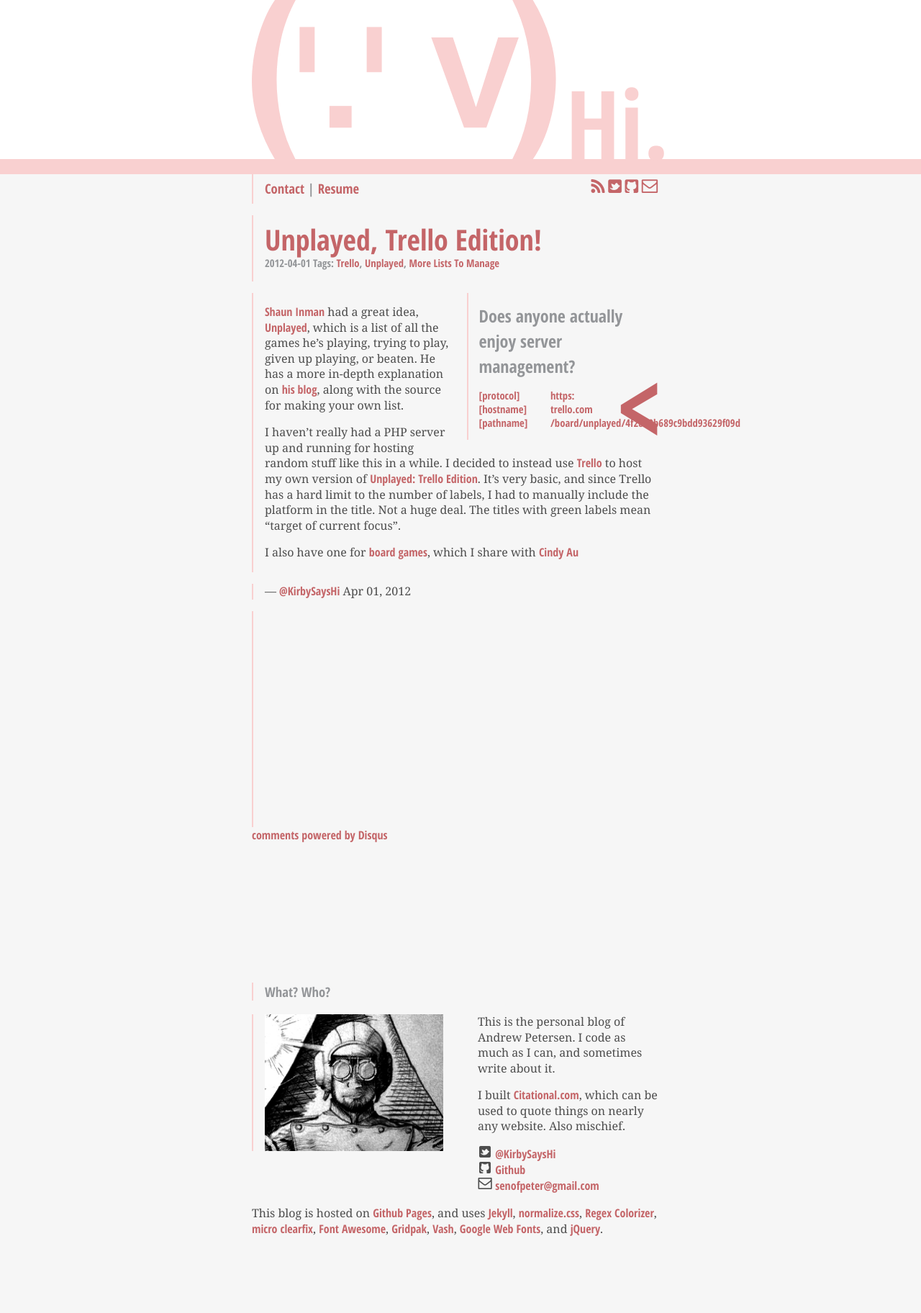
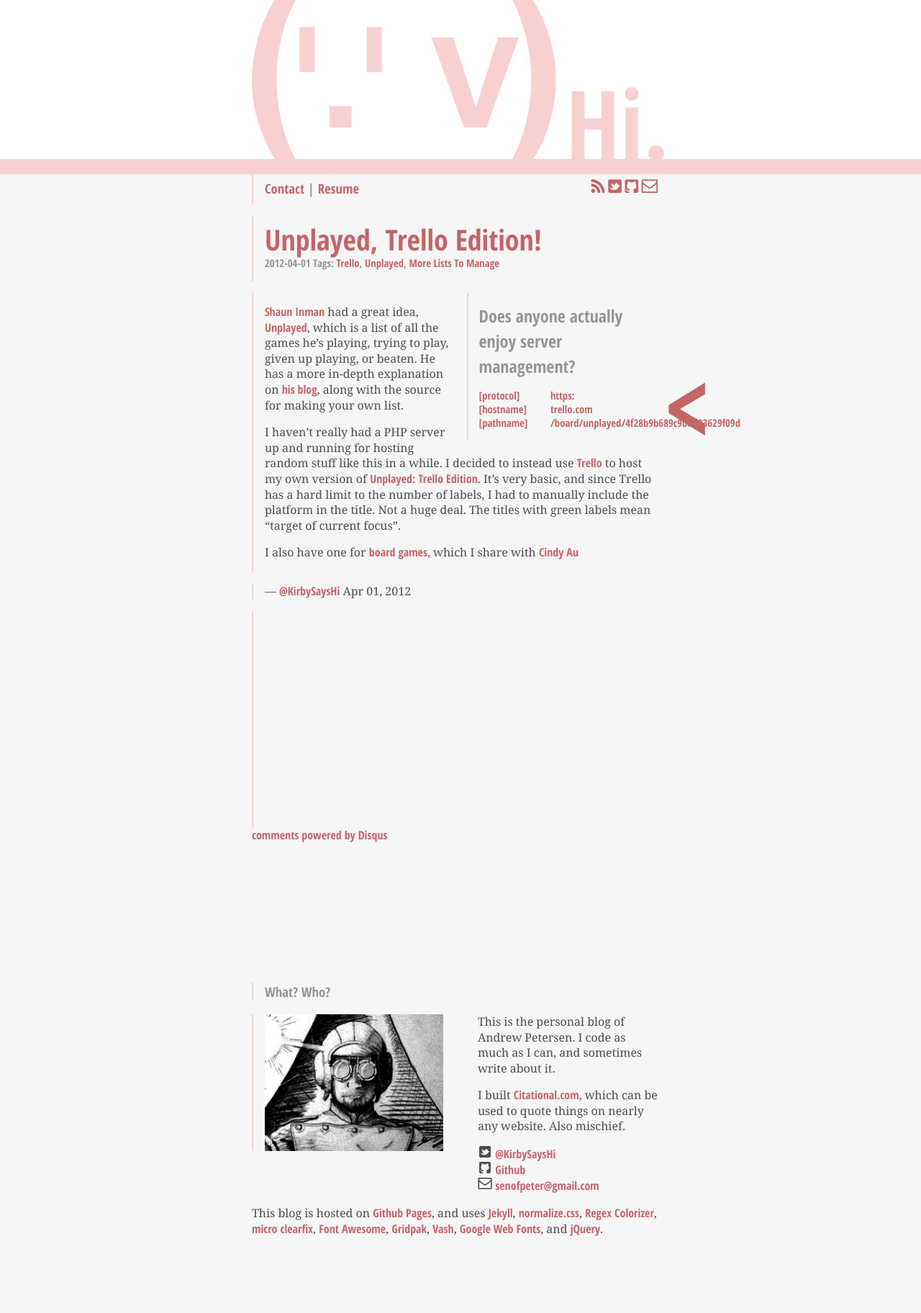
Before and after one commit to kirbysayshi/kirbysayshi.github.com, a Jekyll site: the page built from _posts/2012-04-01-unplayed-trello-edition.md, in a window 1280 px wide. Shown: the whole page at 72% size. Built offline with Jekyll 4.4.1, drawn with Linux system fonts in a browser that asks for light colours; nearby versions of some CDN libraries; Markdown is read by kramdown in place of the engine named in the settings; comment, search, counter and statistics services are not loaded.

Commit message:
move project url arrow outside to avoid overlap

```diff
--- a/css/main.css
+++ b/css/main.css
@@ -597,7 +597,7 @@
 .post aside { float: right; padding-right: 0; border-left: 1.5pt #F9D0D0 solid; font-size: 18pt; line-height: 145%; }
 .post .row aside:first-child { margin-left: 2.75%; margin-bottom: 2.75%; padding-top: 2.75%; padding-bottom: 2.75%; }
 .post aside .project-url { display: block; position: relative; margin-top: 5.5%; font-size: 11pt; line-height: 14pt; }
-.post aside .project-url:before { content: "<"; font-size: 10em; position: absolute; right: -7px; top: 14px; }
+.post aside .project-url:before { content: "<"; font-size: 10em; position: absolute; right: -0.5em; top: 14px; }
 .post .post-content {  }
 .post .hn-prompt { margin-top: 0; padding-top: 5.5%; padding-bottom: 2.75%; }
 .post ul { padding: 0 2.75%; font-size: 1em; }
```
